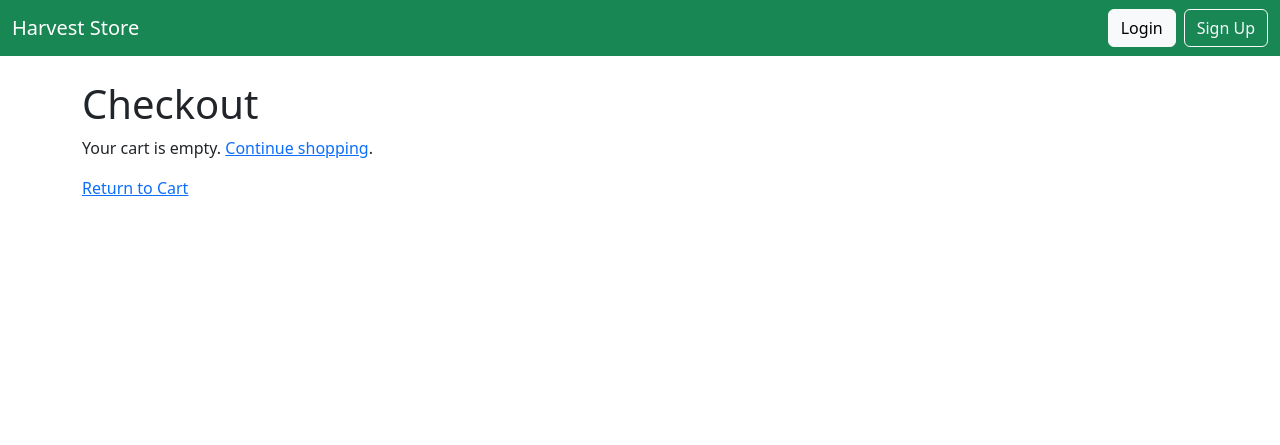
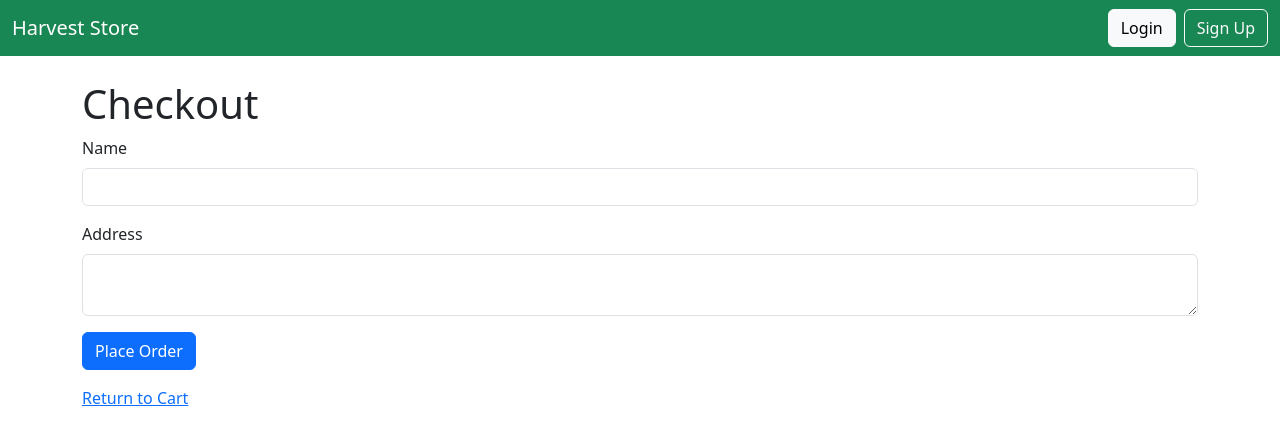
Before and after one commit to Ncongwana-808/The-Harvest-Store, a Flask app: page /checkout in a window 1280 px wide. Shown: the top 445 px of the page. Run offline with Flask 3, Linux system fonts and the light colour scheme; the visitor is signed in with stand-in values (Sample User, id 1); some libraries are stand-ins or nearby versions.

Commit message:
`Added checkout functionality with form submission and order summary display`

```diff
--- a/app.py
+++ b/app.py
@@ -144,23 +144,37 @@ def remove_from_cart(product_id):
     flash("Item removed from cart.")
     return redirect(url_for("cart"))
 
-
-
 @app.route("/checkout", methods=["GET", "POST"])
 def checkout():
     if "user_id" not in session:
         flash("Please log in to proceed to checkout.")
         return redirect(url_for("login"))
 
+    cart = session.get("cart", [])
+
     if request.method == "POST":
-        order_text = request.form["order_text"]
-        items = extract_order_items(order_text)
-        if items:
-            flash(f"Order items extracted: {items}")
-        else:
-            flash("No valid order items found.")
-        return redirect(url_for("home"))
-    return render_template("checkout.html")
+        name = request.form["name"]
+        address = request.form["address"]
+
+        total_price = sum(item["product"]["price"] * item["quantity"] for item in cart)
+
+        order = {
+            "name": name,
+            "address": address,
+            "items": cart,
+            "total_price": total_price
+        }
+
+        # Clear the cart after order
+        session["cart"] = []
+
+        flash("Order placed successfully!")
+        return render_template("checkout.html", order=order, cart=[])
+
+    return render_template("checkout.html", cart=cart)
+
+
+
 
 @app.route("/logout")
 def logout():
--- a/templates/checkout.html
+++ b/templates/checkout.html
@@ -1,6 +1,4 @@
-<!-- templates/checkout.html -->
 {% extends "base.html" %}
-
 {% block title %}Checkout{% endblock %}
 
 {% block content %}
@@ -15,7 +13,6 @@
         <input type="text" name="name" class="form-control" required>
       </div>
       <div class="mb-3">
-            \end{code}
         <label class="form-label">Address</label>
         <textarea name="address" class="form-control" required></textarea>
       </div>
@@ -25,18 +22,19 @@
   {% endif %}
 
   <p class="mt-3"><a href="/cart">Return to Cart</a></p>
-
 {% if order %}
   <h2>Order Summary</h2>
   <p>Thank you for your order, {{ order.name }}!</p>
   <p>Your order will be shipped to: {{ order.address }}</p>
   <ul>
-        {% for item in order.items %}
+    {% for item in order["items"] %}
       <li>{{ item.product.name }} - {{ item.quantity }} x R{{ item.product.price }}</li>
     {% endfor %}
   </ul>
   <p>Total: R{{ order.total_price }}</p>
 {% endif %}
+
+
 {% endblock %}
 
 {% block footer %}
```
Lines whose indentation alone changed are shown as unchanged.
